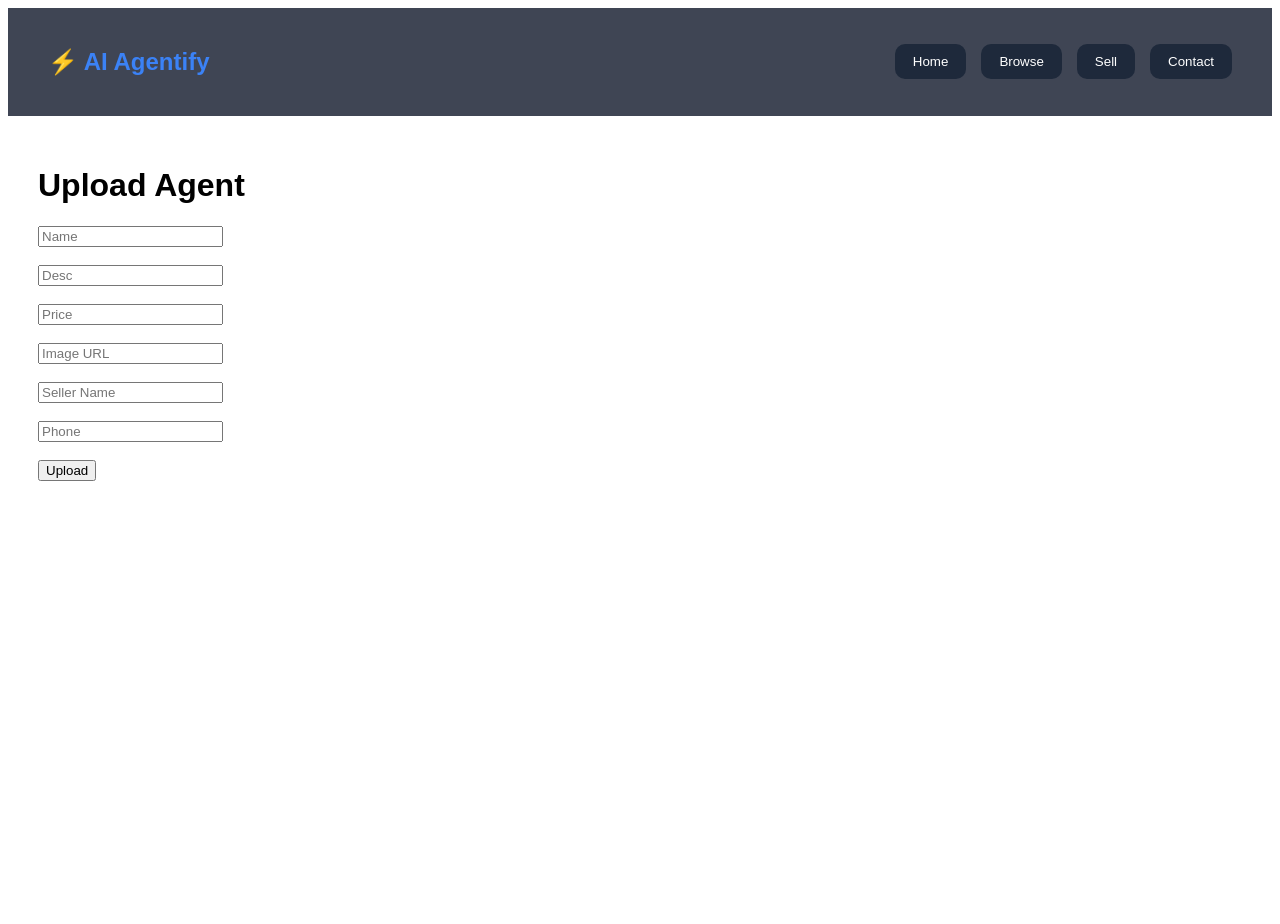
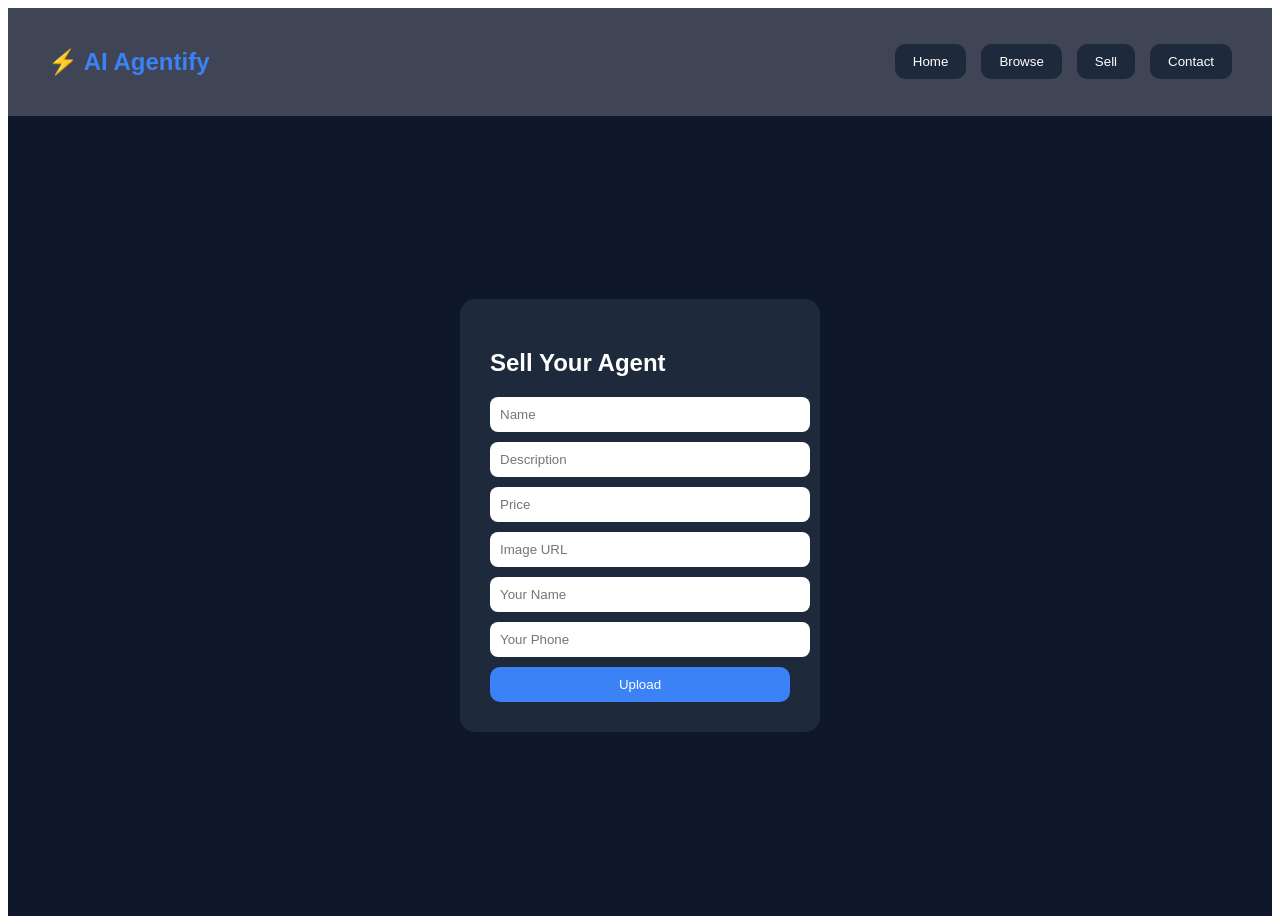
Before and after one commit to abdallah12231/ai-agentify, a React (Vite) app in the folder my-vue-app/: page /upload in a window 1280 px wide. Before the commit the page ends 800 px from the top, so only its background shows below. Built offline with nearby package versions, Linux system fonts and the light colour scheme.

Commit message:
fix: updated react-dom client import

```diff
--- a/my-vue-app/src/pages/Upload.jsx
+++ b/my-vue-app/src/pages/Upload.jsx
@@ -2,6 +2,7 @@ import { useState } from "react";
 import { supabase } from "../supabase";
 
 export default function Upload() {
+
   const [name, setName] = useState("");
   const [desc, setDesc] = useState("");
   const [price, setPrice] = useState("");
@@ -27,7 +28,7 @@ export default function Upload() {
       alert("❌ Error");
       console.log(error);
     } else {
-      alert("🔥 Uploaded");
+      alert("🔥 Uploaded Successfully");
 
       setName("");
       setDesc("");
@@ -39,19 +40,49 @@ export default function Upload() {
   };
 
   return (
-    <div style={{ padding: "30px" }}>
-      <h1>Upload Agent</h1>
+    <div style={{
+      minHeight: "100vh",
+      background: "#0f172a",
+      display: "flex",
+      justifyContent: "center",
+      alignItems: "center",
+      color: "white"
+    }}>
+      <form onSubmit={handleSubmit} style={{
+        background: "#1e293b",
+        padding: "30px",
+        borderRadius: "15px",
+        width: "300px"
+      }}>
+        <h2 style={{ marginBottom: "20px" }}>Sell Your Agent</h2>
 
-      <form onSubmit={handleSubmit}>
-        <input placeholder="Name" value={name} onChange={(e) => setName(e.target.value)} /><br /><br />
-        <input placeholder="Desc" value={desc} onChange={(e) => setDesc(e.target.value)} /><br /><br />
-        <input placeholder="Price" value={price} onChange={(e) => setPrice(e.target.value)} /><br /><br />
-        <input placeholder="Image URL" value={image} onChange={(e) => setImage(e.target.value)} /><br /><br />
-        <input placeholder="Seller Name" value={sellerName} onChange={(e) => setSellerName(e.target.value)} /><br /><br />
-        <input placeholder="Phone" value={phone} onChange={(e) => setPhone(e.target.value)} /><br /><br />
+        <input placeholder="Name" value={name} onChange={(e)=>setName(e.target.value)} style={input}/>
+        <input placeholder="Description" value={desc} onChange={(e)=>setDesc(e.target.value)} style={input}/>
+        <input placeholder="Price" value={price} onChange={(e)=>setPrice(e.target.value)} style={input}/>
+        <input placeholder="Image URL" value={image} onChange={(e)=>setImage(e.target.value)} style={input}/>
+        <input placeholder="Your Name" value={sellerName} onChange={(e)=>setSellerName(e.target.value)} style={input}/>
+        <input placeholder="Your Phone" value={phone} onChange={(e)=>setPhone(e.target.value)} style={input}/>
 
-        <button type="submit">Upload</button>
+        <button type="submit" style={{
+          width: "100%",
+          padding: "10px",
+          background: "#3b82f6",
+          border: "none",
+          borderRadius: "10px",
+          color: "white",
+          cursor: "pointer"
+        }}>
+          Upload
+        </button>
       </form>
     </div>
   );
 }
+
+const input = {
+  width: "100%",
+  padding: "10px",
+  marginBottom: "10px",
+  borderRadius: "8px",
+  border: "none"
+};
```
